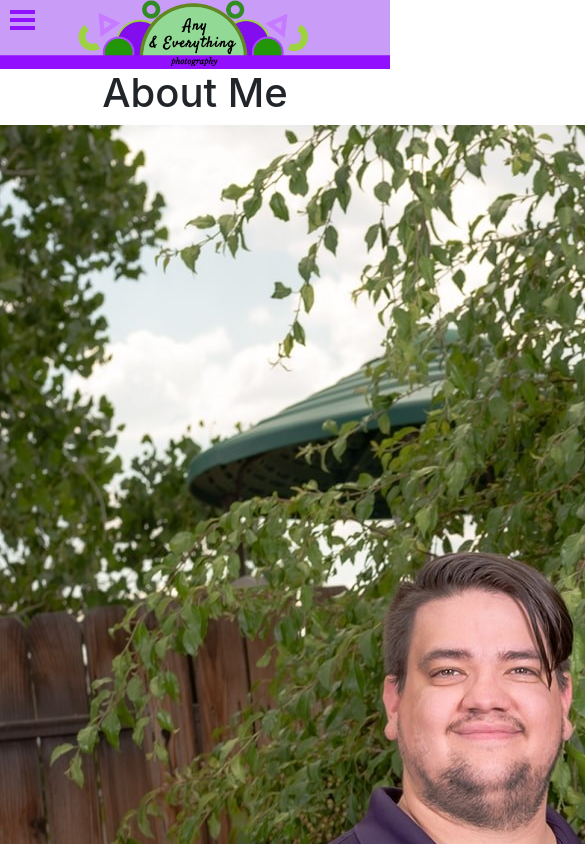
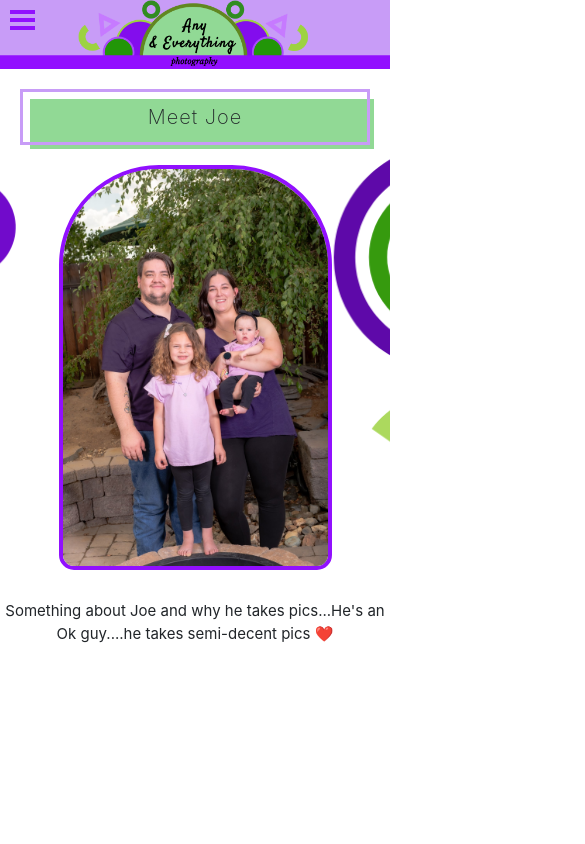
Before and after one commit to ejimenez22/Any-and-everything-photopraphy-v2, a React (Create React App) app in the folder any/: page /about in a window 390 px wide. Shown: the top 844 px of the page, 585 px wide, since content can reach past the window. Built offline with nearby package versions, Linux system fonts and the light colour scheme.

Commit message:
never done with anything... begin about section

```diff
--- a/any/src/components/About/index.js
+++ b/any/src/components/About/index.js
@@ -6,13 +6,13 @@ function About() {
         <>
         <Nav />
         <section className="aboutMe" id="about">
-            <h1>About Me</h1>
+            <h1 className="about-text">Meet Joe</h1>
             <div>
-                <img alt="family" src={require('../../assets/images/Misc/Joe-familia.jpg')}></img>
+                <img className="about-img" alt="family" src={require('../../assets/images/Misc/Joe-familia.jpg')}></img>
             </div>
             <div>
                 <article>
-                    <p>
+                    <p className="about-p">
                         Something about Joe and why he takes pics...He's an Ok guy....he takes semi-decent pics ❤️
                     </p>
                 </article>
--- a/any/src/components/Home/index.js
+++ b/any/src/components/Home/index.js
@@ -73,7 +73,7 @@ function Home() {
                 'Bringing you photos of... well anything!',
                 1000,
                 () => {
-                 console.log('Done typing!');
+                console.log('Done typing!');
                 }
             ]}
             wrapper="div"
--- a/any/src/index.css
+++ b/any/src/index.css
@@ -44,16 +44,16 @@ code {
 }
 
 .bm-cross-button {
-  height: 25px;
-  width: 25px;
+  height: 35px;
+  width: 35px;
 }
 
 .bm-cross {
-  background: white;
+  background: #c89cf7;
 }
 
 .bm-menu {
-  background:  #9110FE ;
+  background: white;
   background-size: cover;
   background-position:initial;
   box-shadow: 0px 4px 5px white;
@@ -90,6 +90,7 @@ code {
   top: 0px;
   left: 0px;
 }
+
 
 /********************************* Contact Form Styling *********************************/
 .form-container {
@@ -128,6 +129,12 @@ code {
   cursor: pointer;
 }
 
+.contact-btn:hover {
+  border: 3px solid #b86ef5;
+  font-weight: 300;
+  background: #c5edc7;
+}
+
 
 /********************************* Homepage Styling *********************************/
 .purple-img {
@@ -147,6 +154,65 @@ code {
   background-size: cover;
   margin-top: 2em;
 }
+
+.text-animation {
+  margin-top: 5em;
+  background: #9110FE;
+}
+
+
+/********************************* About Me Styling *********************************/
+.aboutMe{
+  background-image: url('./assets/images/header-img/Drawing-2.png');
+  background-position: center;
+  background-size: cover;
+}
+
+.about-img {
+  width: 40%;
+  border: 4px solid #9110FE;
+  border-radius: 15px;
+  border-top-left-radius: 100px;
+  border-top-right-radius: 100px;
+}
+
+.about-text {
+  margin-top: 2em;
+  margin-left: 12em;
+  margin-right: 12em;
+  margin-bottom: 2em;
+  font-size: 20px;
+  font-weight: 220;
+  letter-spacing: 1px;
+  padding: 13px 50px 13px;
+  outline: 0;
+  border: 3px solid #c89cf7;
+  cursor: pointer;
+  position: relative;
+  background-color: rgba(0, 0, 0, 0);
+}
+
+.about-text::after {
+  content: "";
+  background-color: #91d995;
+  width: 100%;
+  z-index: -1;
+  position: absolute;
+  height: 100%;
+  top: 7px;
+  left: 7px;
+  transition: 0.2s;
+}
+
+.about-text:hover::after {
+  top: 0px;
+  left: 0px;
+}
+
+.about-p {
+  margin-top: 2em;
+}
+
 
 /********************************* Responsive Styling *********************************/
 @media screen and (max-width: 980px) {
@@ -178,4 +244,24 @@ code {
   .home-back {
     background-image: none;
   }
+
+  .purple-img {
+    margin-left: 1.8em;
+  }
+
+  .aboutMe {
+    background-size:cover;
+  }
+
+  .about-img {
+    width: 70%;
+  }
+
+  .about-text {
+    margin: 20px;
+  }
+
+  .about-p {
+    font-size: 15px;
+  }
 }
```
Also changed, not shown: any/src/App.js (indentation only).
